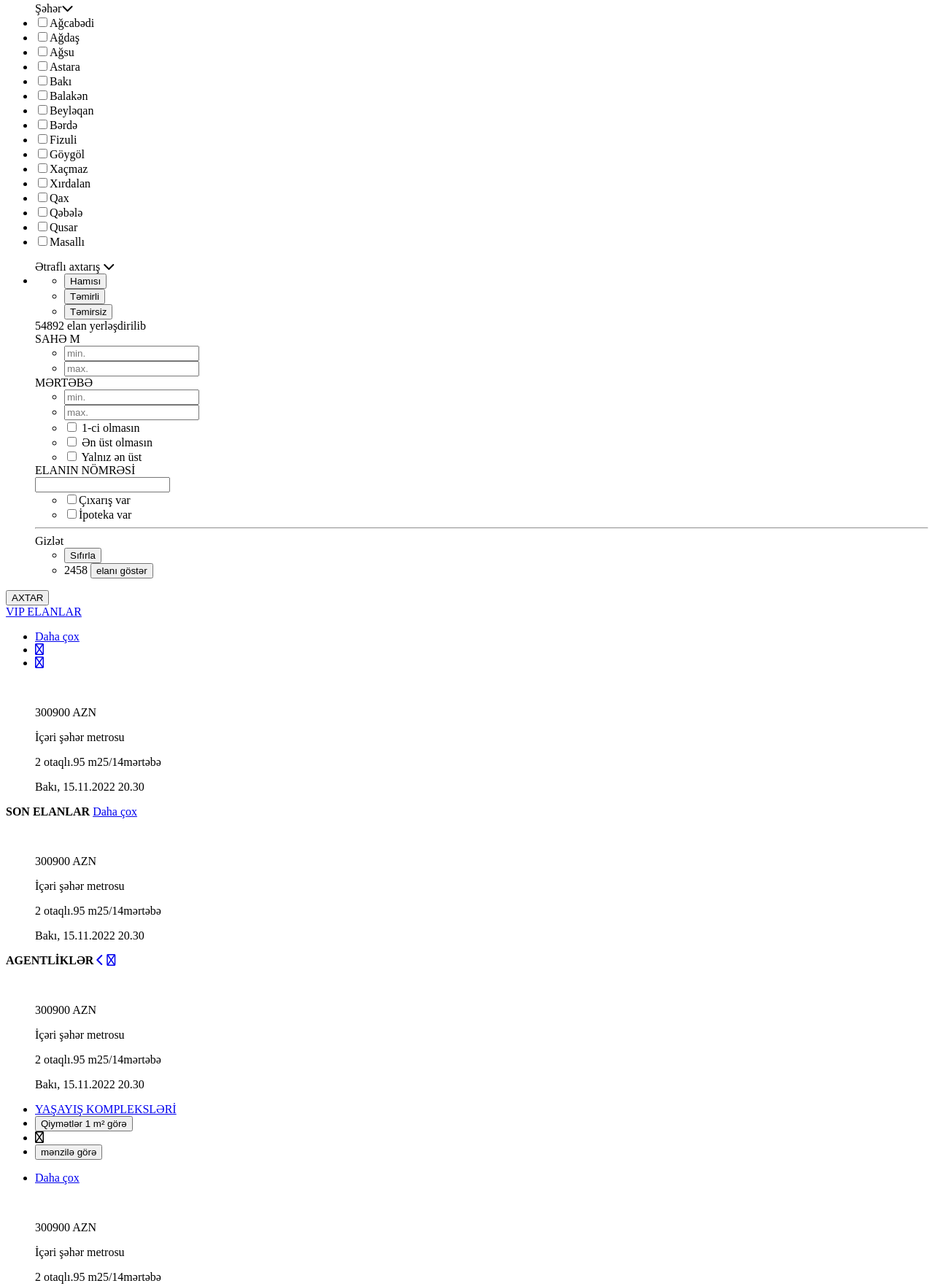
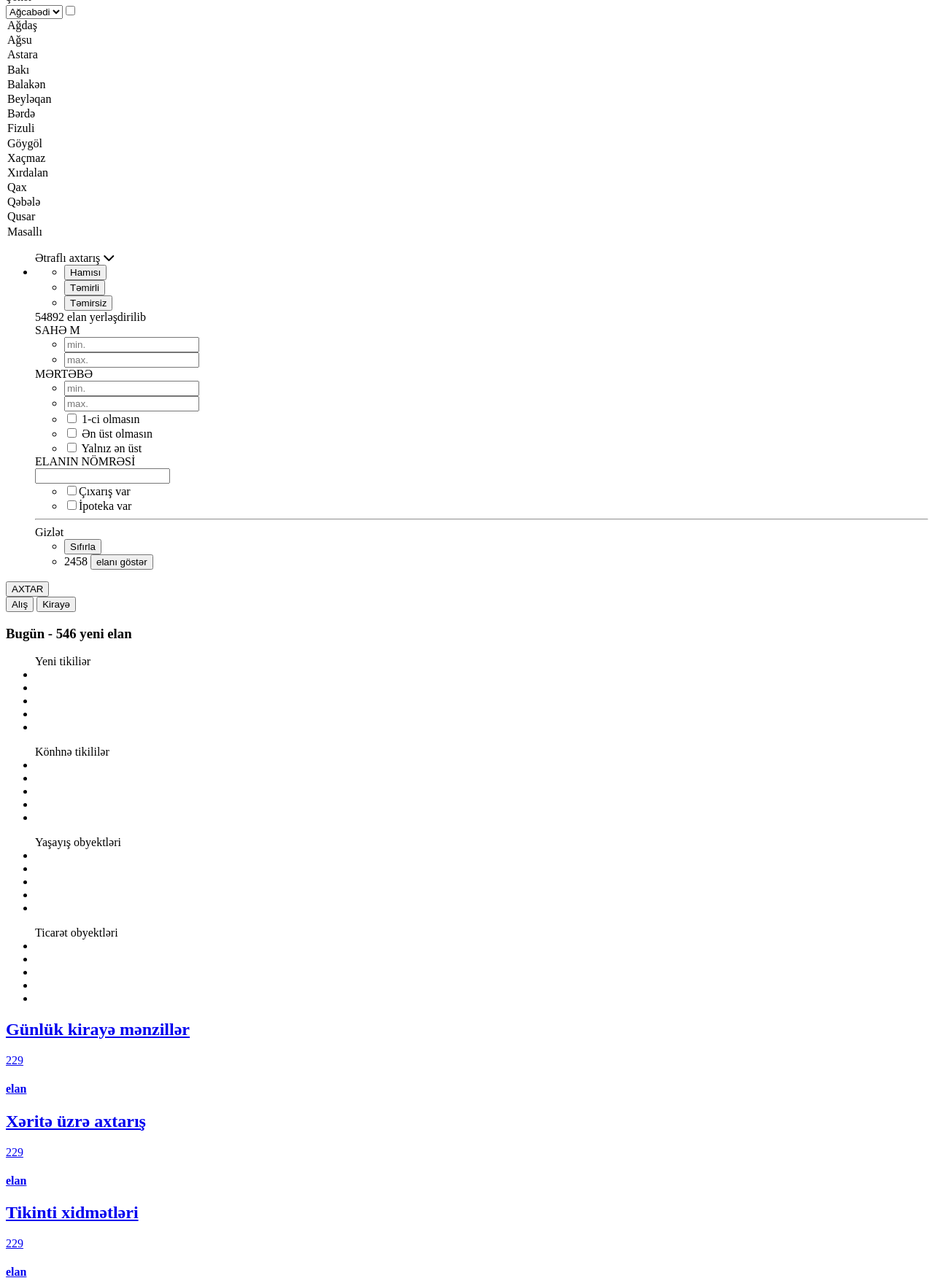
Before and after one commit to RashidaAvshar/taskproject, a plain HTML site: page index.html in a window 1280 px wide. Shown: the part 693-2456 px from the top of the page at 73% size. Drawn offline with Linux system fonts and the light colour scheme; some icons are missing.

Commit message:
add section

```diff
--- a/index.html
+++ b/index.html
@@ -18,26 +18,28 @@
     <!-- start header -->
     <header>
         <div class="top-header">
+        <div class="tel">
             <span>Dəstək xidməti: (012) 599-08-02; (012) 505-08-02</span>
-            <nav class="top-header-right">
-                <ul>
-                    <li>
+        </div>
+        <div class="lang">
             <select name="" id="">
                 <option value="">RU</option>
                 <option value="">AZ</option>
             </select>
-                    </li>
-                    <li><a href="https://bina.az/bookmarks">
+        </div>
+        <div class="selected">
+            <nav>
                 <i class="fa-solid fa-heart"></i>
                         <span>Seçilmişlər</span>
-                        </a>
-                    </li>
-                    <li><a href="https://bina.az/company_session/new">
-                            <i class="fa-solid fa-user"></i>
+            </nav>
+        </div>
+        <div class="login">
+            <nav>
+                <i class="fa-solid fa-user">  </i>
                 <span>Giriş</span>
-                        </a> </li>
-                </ul>
             </nav>
+        </div>
+
         </div>
         <div class="main-header">
             <nav class="main-header-left">
@@ -62,7 +64,7 @@
             <nav class="main-header-right">
                 <a href="https://bina.az/items/new">
                     <i class="fa-solid fa-plus"></i>
-                    <span class="color" green>Elan yerləşdir</span>
+                    <span class="color" style="color: green;" >Elan yerləşdir</span>
                     <script src="https://kit.fontawesome.com/385a791c18.js" crossorigin="anonymous"></script>
                 </a>
             </nav>
@@ -76,6 +78,7 @@
             </div>
 
             <div class="home-type">
+                                                                                 <!-- select optionla evez olunmalidir? -->
                 <ul>
                     <li>
                         <input type="checkbox">Mənzil
@@ -133,24 +136,27 @@
                 </ul>
             </div>
             <div class="city">
-                <ul> <span>Şəhər</span><i class="fa-solid fa-chevron-down"></i>
-                    <li><input type="checkbox">Ağcabədi</li>
-                    <li><input type="checkbox">Ağdaş</li>
-                    <li><input type="checkbox">Ağsu</li>
-                    <li><input type="checkbox">Astara</li>
-                    <li><input type="checkbox">Bakı</li>
-                    <li><input type="checkbox">Balakən</li>
-                    <li><input type="checkbox">Beyləqan</li>
-                    <li><input type="checkbox">Bərdə</li>
-                    <li><input type="checkbox">Fizuli</li>
-                    <li><input type="checkbox">Göygöl</li>
-                    <li><input type="checkbox">Xaçmaz</li>
-                    <li><input type="checkbox">Xırdalan</li>
-                    <li><input type="checkbox">Qax</li>
-                    <li><input type="checkbox">Qəbələ</li>
-                    <li><input type="checkbox">Qusar</li>
-                    <li><input type="checkbox">Masallı</li>
-                </ul>
+                <span>Şəhər</span>
+                <form action="">
+                    <select name="city" id="city">
+                        <option value="">Ağcabədi <input type="checkbox" name="" id=""></option>
+                        <option value="">Ağdaş <input type="checkbox" name="" id=""></option>
+                        <option value="">Ağsu <input type="checkbox" name="" id=""></option>
+                        <option value="">Astara <input type="checkbox" name="" id=""></option>
+                        <option value="">Bakı <input type="checkbox" name="" id=""></option>
+                        <option value="">Balakən <input type="checkbox" name="" id=""></option>
+                        <option value="">Beyləqan<input type="checkbox" name="" id=""></option>
+                        <option value="">Bərdə <input type="checkbox" name="" id=""></option>
+                        <option value="">Fizuli <input type="checkbox" name="" id=""></option>
+                        <option value="">Göygöl <input type="checkbox" name="" id=""></option>
+                        <option value="">Xaçmaz <input type="checkbox" name="" id=""></option>
+                        <option value="">Xırdalan <input type="checkbox" name="" id=""></option>
+                        <option value="">Qax <input type="checkbox" name="" id=""></option>
+                        <option value="">Qəbələ <input type="checkbox" name="" id=""></option>
+                        <option value="">Qusar <input type="checkbox" name="" id=""></option>
+                        <option value="">Masallı<input type="checkbox" name="" id=""></option>
+                    </select>
+                </form>
             </div>
             <div class="advance-search">
                 <ul>Ətraflı axtarış <i class="fa-solid fa-chevron-down"></i>
@@ -219,7 +225,120 @@
     <!-- start main -->
     <main>
         <section class="section-buy-rent">
+            <div class="left-buy-rent">
+                <div class="left-buy-rent-top">
+                    <div>
+                        <button>Alış</button>
+                        <button>Kirayə</button>
+                    </div>
+                    <div>
+                        <h3>Bugün - <span>546</span> yeni elan </h3>
+                    </div>
+                </div>
+                <div class="left-buy-rent-buttom">
+                    <ul class="Yeni-tikiliər">Yeni tikiliər
+                        <li>
+                            <a href="#"></a>
+                        </li>
+                        <li>
+                            <a href="#"></a>
+                        </li>
+                        <li>
+                            <a href="#"></a>
+                        </li>
+                        <li>
+                            <a href="#"></a>
+                        </li>
+                        <li>
+                            <a href="#"></a>
+                        </li>
 
+                    </ul>
+                    <ul class="Könhnə-tikililər">Könhnə tikililər
+                        <li>
+                            <a href="#"></a>
+                        </li>
+                        <li>
+                            <a href="#"></a>
+                        </li>
+                        <li>
+                            <a href="#"></a>
+                        </li>
+                        <li>
+                            <a href="#"></a>
+                        </li>
+                        <li>
+                            <a href="#"></a>
+                        </li>
+
+                    </ul>
+                    <ul class="Yaşayış-obyektləri">Yaşayış obyektləri
+                        <li>
+                            <a href="#"></a>
+                        </li>
+                        <li>
+                            <a href="#"></a>
+                        </li>
+                        <li>
+                            <a href="#"></a>
+                        </li>
+                        <li>
+                            <a href="#"></a>
+                        </li>
+                        <li>
+                            <a href="#"></a>
+                        </li>
+                    </ul>
+                    <ul class="Ticarət-obyektləri">Ticarət obyektləri
+                        <li>
+                            <a href="#"></a>
+                        </li>
+                        <li>
+                            <a href="#"></a>
+                        </li>
+                        <li>
+                            <a href="#"></a>
+                        </li>
+                        <li>
+                            <a href="#"></a>
+                        </li>
+                        <li>
+                            <a href="#"></a>
+                        </li>
+                    </ul>
+
+                </div>
+
+
+
+            </div>
+
+
+            <div class="right-buy-rent">
+                <div class="right-buy-rent-daily">
+                    <a href="#" target="_blank">
+                        <i></i>
+                        <h2>Günlük kirayə mənzillər</h2>
+                        <span>229</span> <h4>elan</h4>
+                    </a>
+
+                </div>
+                <div class="right-buy-rent-map">
+                    <a href="#" target="_blank">
+                        <i></i>
+                        <h2>Xəritə üzrə axtarış</h2>
+                        <span>229</span> <h4>elan</h4>
+                    </a>
+
+                </div>
+                <div class="right-buy-rent-constr">
+                    <a href="#" target="_blank">
+                        <i></i>
+                        <h2>Tikinti xidmətləri</h2>
+                        <span>229</span> <h4>elan</h4>
+                    </a>
+                </div>
+            </div>
         </section>
 
         <section class="section-vip">
```
Lines whose indentation alone changed are shown as unchanged.
